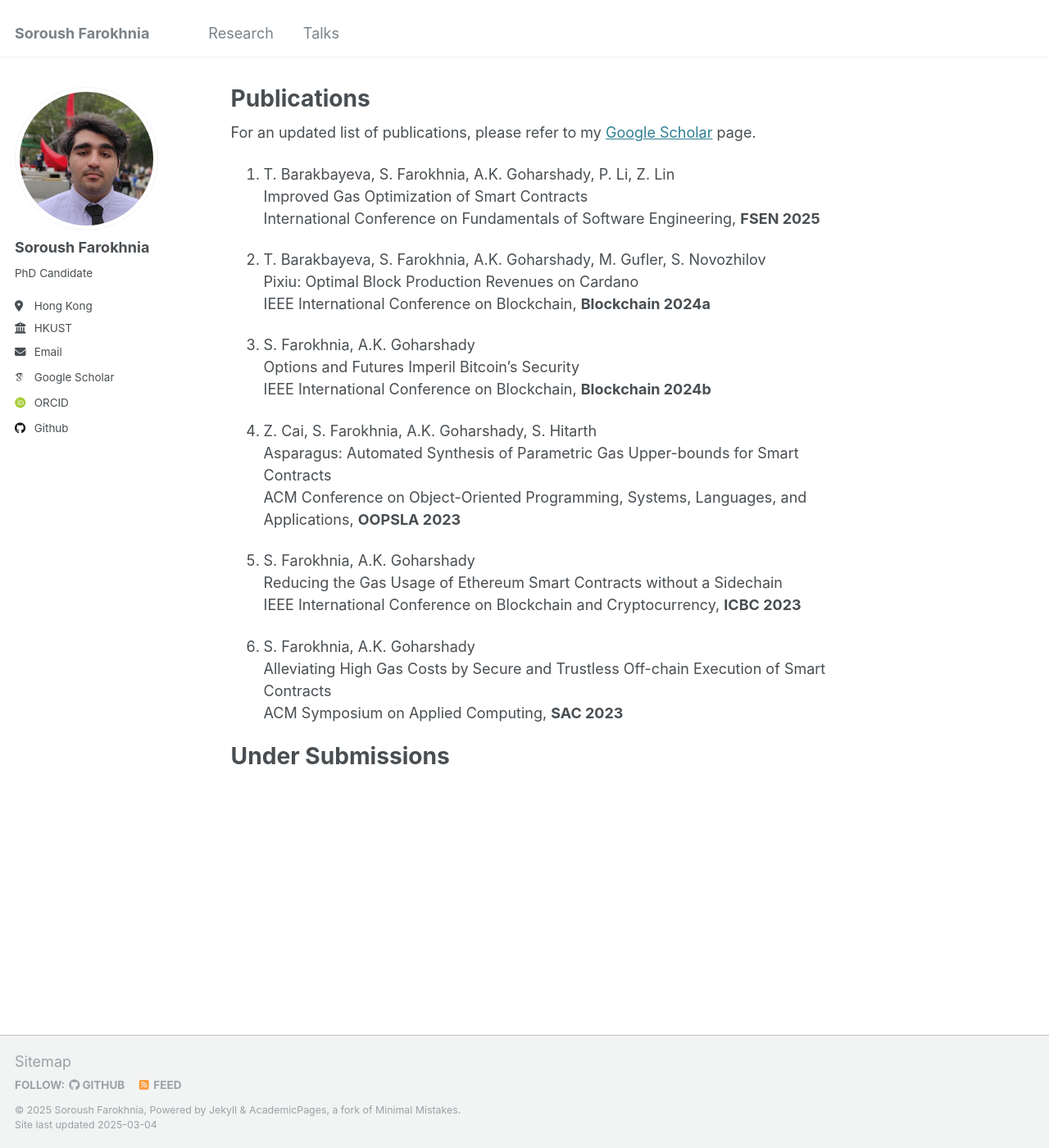
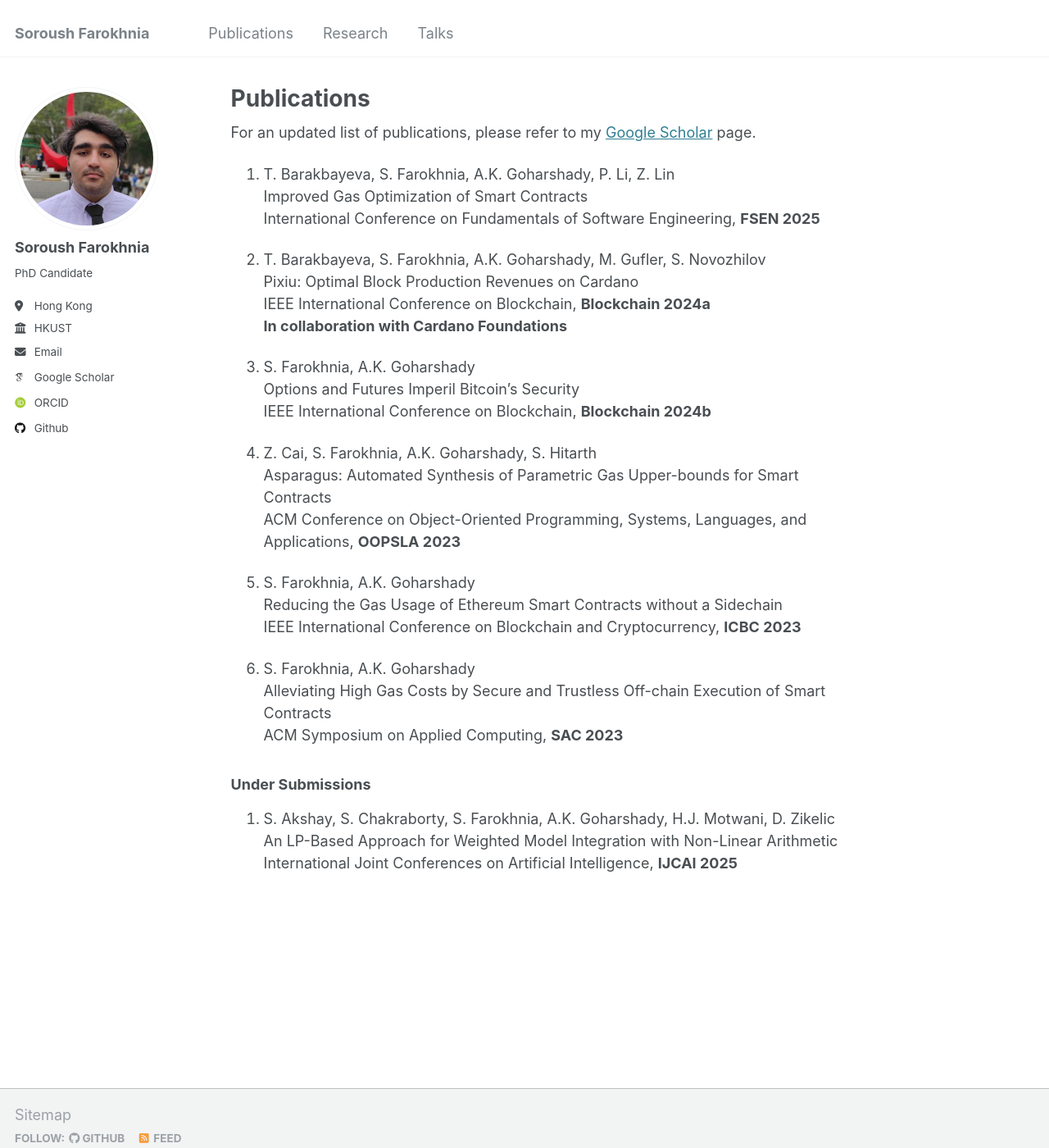
Before and after one commit to destrat18/destrat18.github.io, a Jekyll site: the page built from _pages/publications.md, in a window 1280 px wide and 1400 px high. Shown: the whole window at 82% size. Built offline with Jekyll 4.4.1, drawn with Linux system fonts in a browser that asks for light colours; some web fonts are replaced.

Commit message:
Add publications page.

```diff
--- a/_data/navigation.yml
+++ b/_data/navigation.yml
@@ -5,15 +5,15 @@
 # prevent it from being included in the site.
 
 main:
+
+  - title: "Publications"
+    url: /publications/
+
   - title: "Research"
     url: /research/
 
   - title: "Talks"
     url: /talks/
-
-  # - title: "Teaching"
-  #   url: /teaching/
-
   # - title: "Portfolio"
   #   url: /portfolio/
 
--- a/_pages/publications.md
+++ b/_pages/publications.md
@@ -13,7 +13,8 @@ International Conference on Fundamentals of Software Engineering, **FSEN 2025**
 
 1. T. Barakbayeva, S. Farokhnia, A.K. Goharshady, M. Gufler, S. Novozhilov\\
 Pixiu: Optimal Block Production Revenues on Cardano\\
-IEEE International Conference on Blockchain, **Blockchain 2024a**
+IEEE International Conference on Blockchain, **Blockchain 2024a**\\
+**In collaboration with Cardano Foundations**
 
 1. S. Farokhnia, A.K. Goharshady\\
 Options and Futures Imperil Bitcoin’s Security\\
@@ -31,5 +32,7 @@ IEEE International Conference on Blockchain and Cryptocurrency, **ICBC 2023**
 Alleviating High Gas Costs by Secure and Trustless Off-chain Execution of Smart Contracts\\
 ACM Symposium on Applied Computing, **SAC 2023**
 
-Under Submissions
-======
+### Under Submissions
+1. S. Akshay, S. Chakraborty, S. Farokhnia, A.K. Goharshady, H.J. Motwani, D. Zikelic\\
+An LP-Based Approach for Weighted Model Integration with Non-Linear Arithmetic\\
+International Joint Conferences on Artificial Intelligence, **IJCAI 2025**
```
